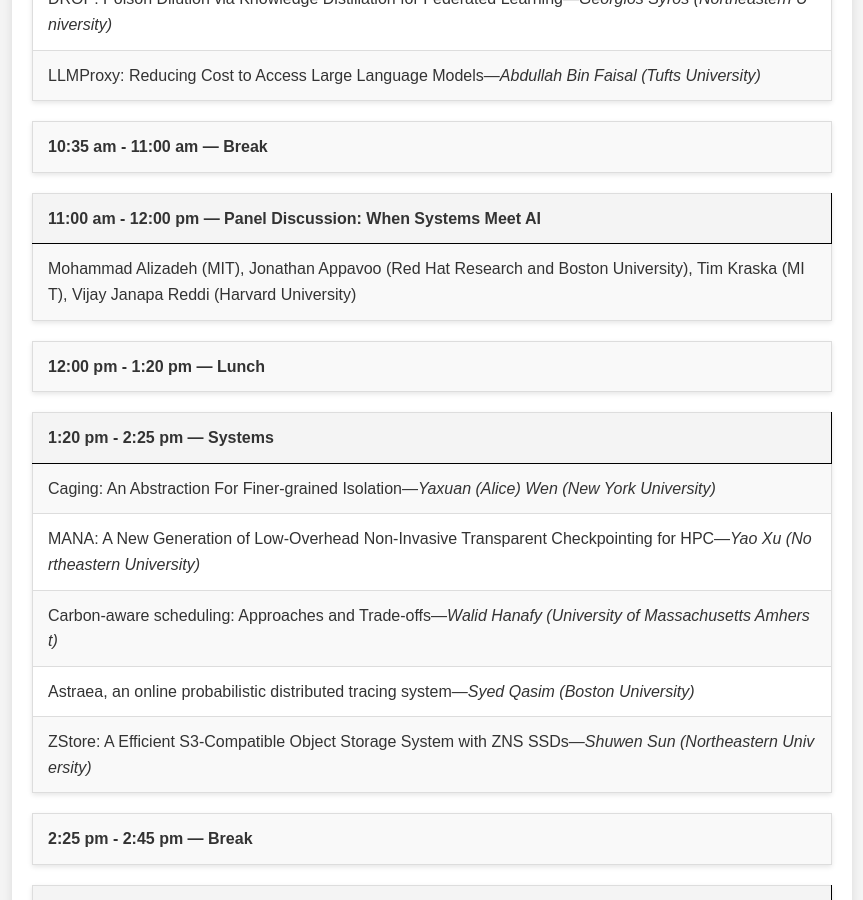
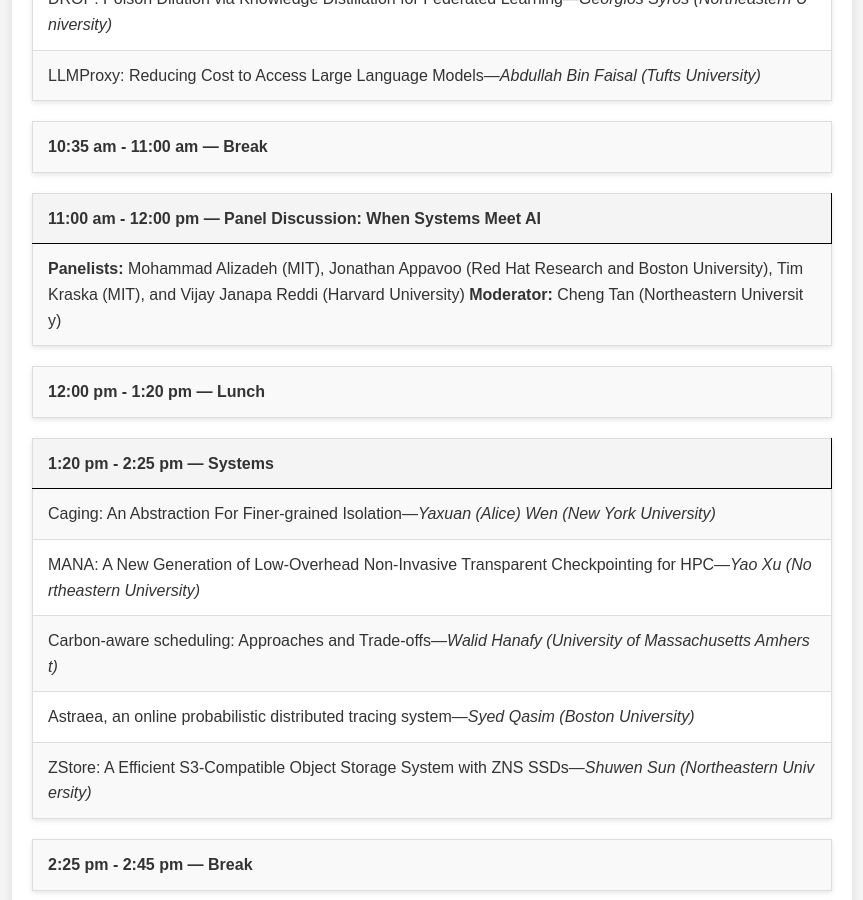
Before and after one commit to Khoury-srg/nesd25, a Jekyll site: the page built from index.markdown, in a window 1280 px wide and 900 px high, scrolled down 1573 px. Shown: the whole window, without its empty margins (208-1071 px from the left). Built offline with Jekyll 4.4.1, drawn with Linux system fonts in a browser that asks for light colours.

Commit message:
panel discussion

```diff
--- a/index.markdown
+++ b/index.markdown
@@ -64,7 +64,7 @@ To present your work at NESysDay'25, please submit the following information to
 
 | 11:00 am - 12:00 pm --- Panel Discussion: When Systems Meet AI |
 |:-----------------|
-| Mohammad Alizadeh (MIT), Jonathan Appavoo (Red Hat Research and Boston University), Tim Kraska (MIT), Vijay Janapa Reddi (Harvard University)  |
+| **Panelists:** Mohammad Alizadeh (MIT), Jonathan Appavoo (Red Hat Research and Boston University), Tim Kraska (MIT), and Vijay Janapa Reddi (Harvard University) **Moderator:** Cheng Tan (Northeastern University)  |
 |-----------------|
 
 | **12:00 pm - 1:20 pm --- Lunch** |
```
Also changed, not shown: Gemfile.lock.
